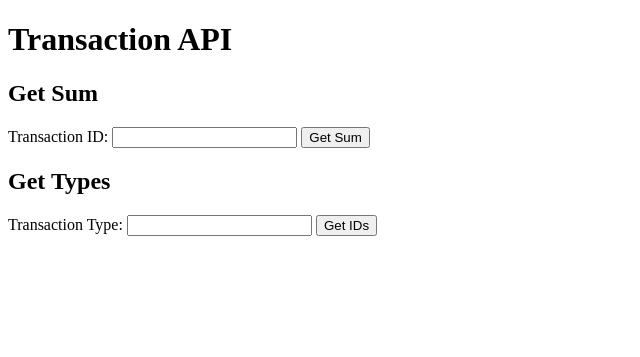
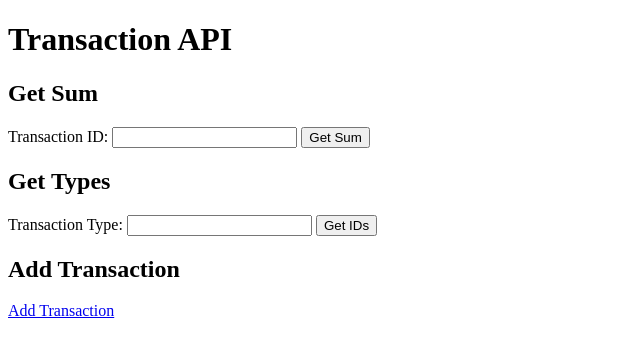
Before and after one commit to jainanup127/loco-assignment, a Flask app: page / in a window 1280 px wide. Shown: the top 357 px of the page, without its empty margins (0-640 px from the left). Run offline with Flask 2, Linux system fonts and the light colour scheme.

Commit message:
added the link from home page to add

```diff
--- a/templates/add.html
+++ b/templates/add.html
@@ -25,7 +25,7 @@
     </form>
 
     <div id="response"></div>
-
+    <a href="/">Back</a>
     <script>
         function submitForm() {
             var form = document.getElementById('transaction-form');
--- a/templates/index.html
+++ b/templates/index.html
@@ -19,5 +19,8 @@
         <input type="text" id="type" name="type" required>
         <button type="submit">Get IDs</button>
     </form>
+
+    <h2>Add Transaction</h2>
+    <a href="/add">Add Transaction</a>
 </body>
 </html>
```
Also changed, not shown: README.md.
